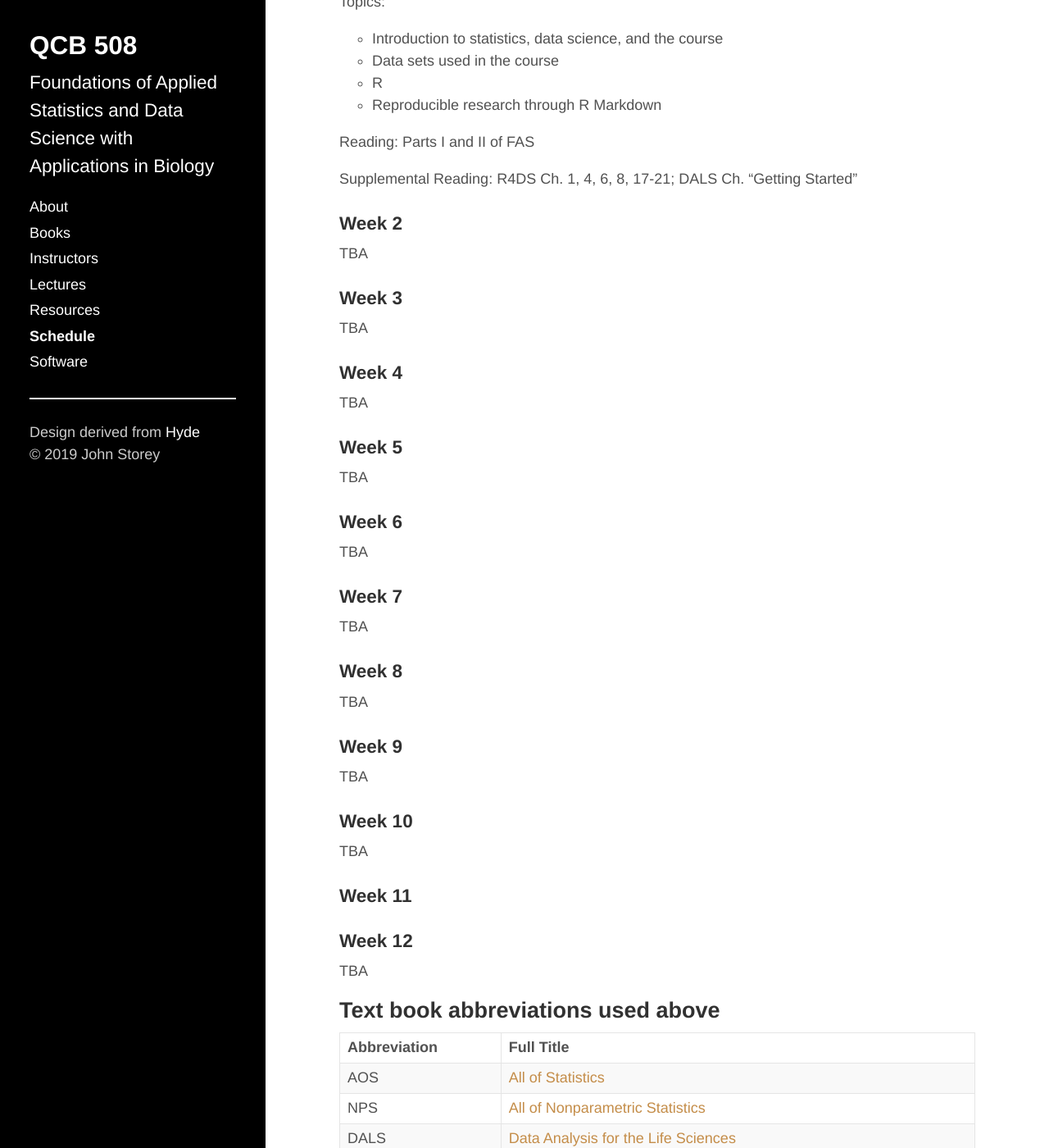
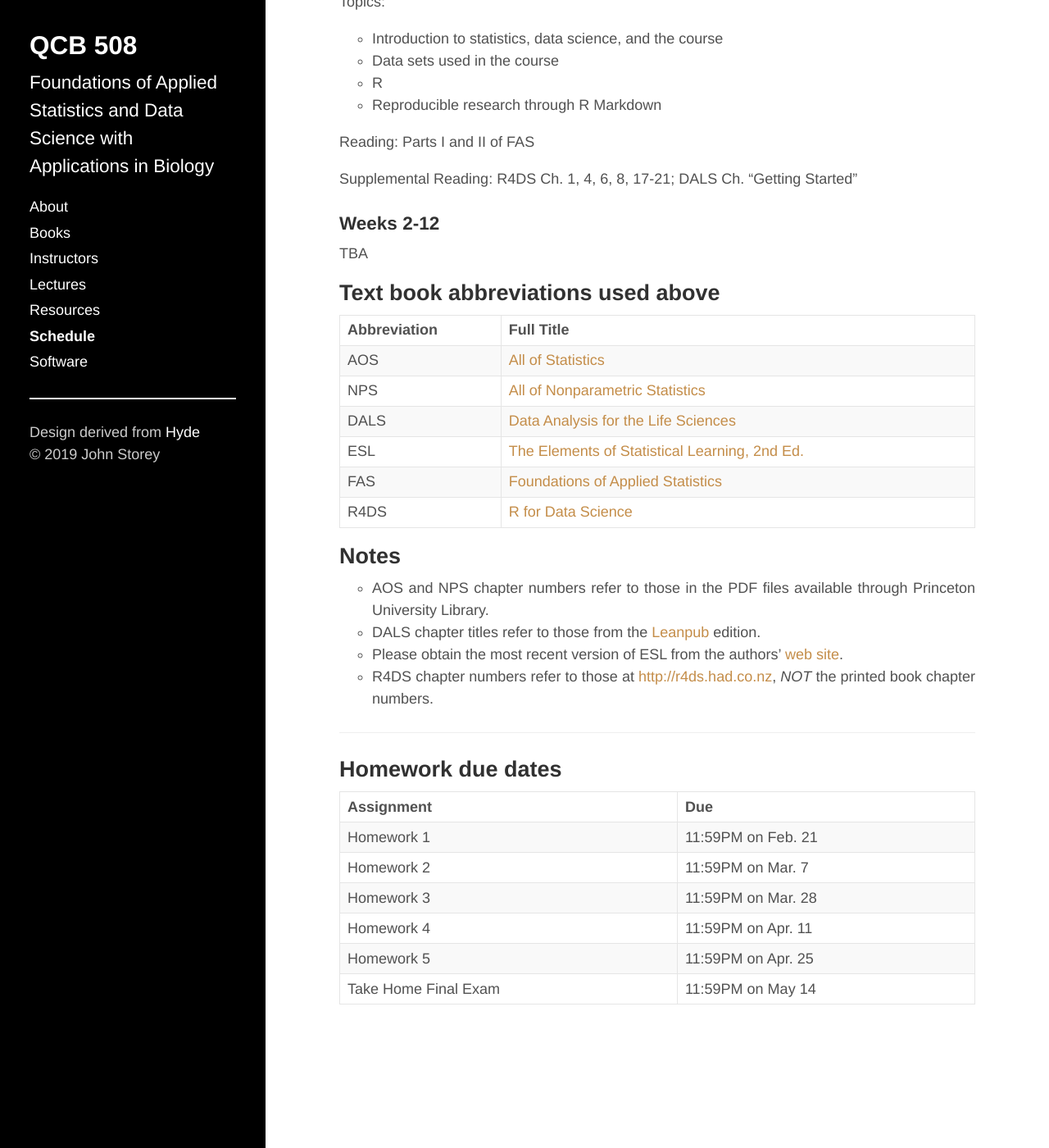
Before and after one commit to jdstorey/asdscourse2019, a Jekyll site: the page built from docs/schedule.md, in a window 1280 px wide and 1400 px high, scrolled down 908 px. Shown: the whole window at 82% size. Built offline with Jekyll 4.4.1, drawn with Linux system fonts in a browser that asks for light colours.

Commit message:
Update schedule.md

```diff
--- a/docs/schedule.md
+++ b/docs/schedule.md
@@ -42,45 +42,7 @@ Reading: Parts I and II of FAS
 
 Supplemental Reading: R4DS Ch. 1, 4, 6, 8, 17-21; DALS Ch. "Getting Started"
 
-### Week 2
-
-TBA
-
-### Week 3
-
-TBA
-
-### Week 4
-
-TBA
-
-### Week 5
-
-TBA
-
-### Week 6
-
-TBA
-
-### Week 7
-
-TBA
-
-### Week 8
-
-TBA
-
-### Week 9
-
-TBA
-
-### Week 10
-
-TBA
-
-### Week 11
-
-### Week 12
+### Weeks 2-12
 
 TBA
 
```
